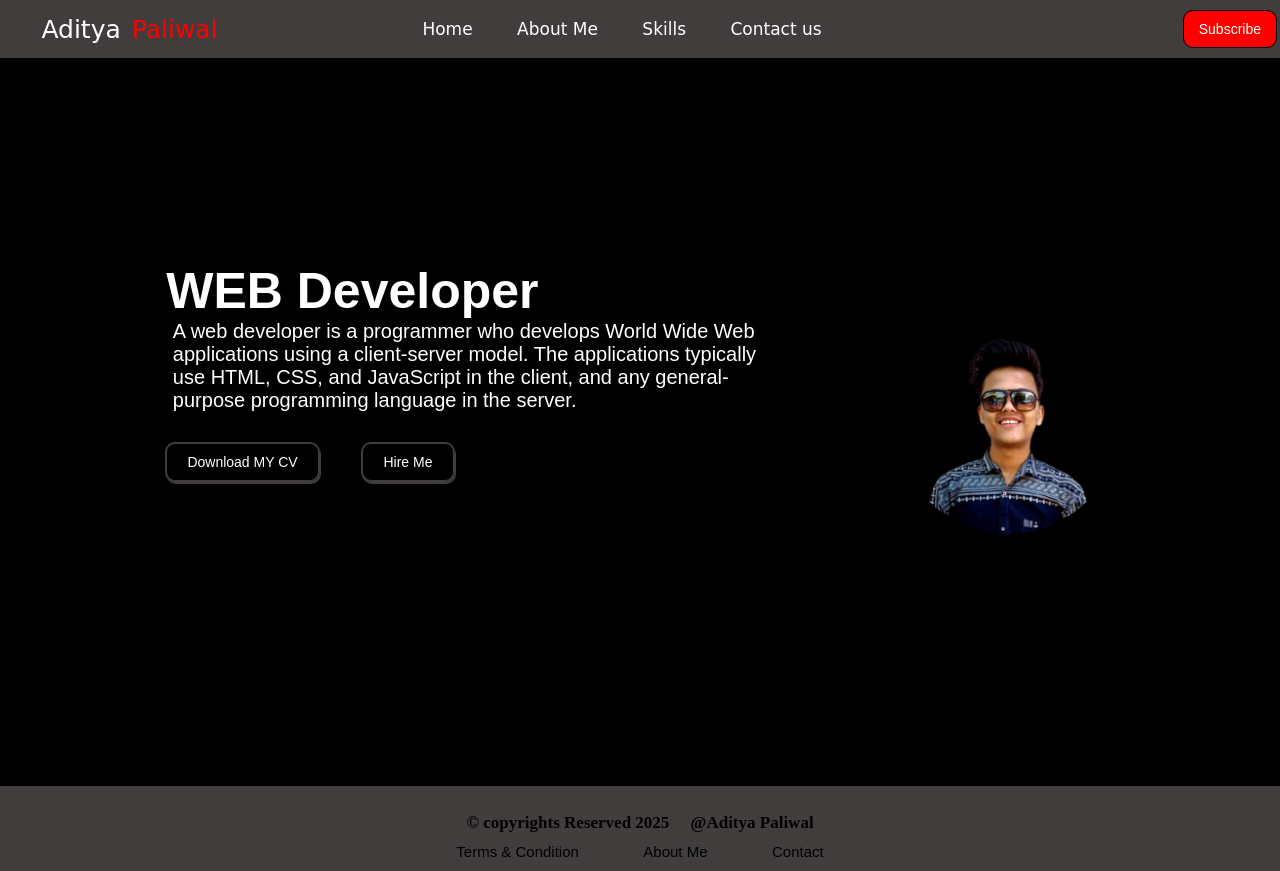
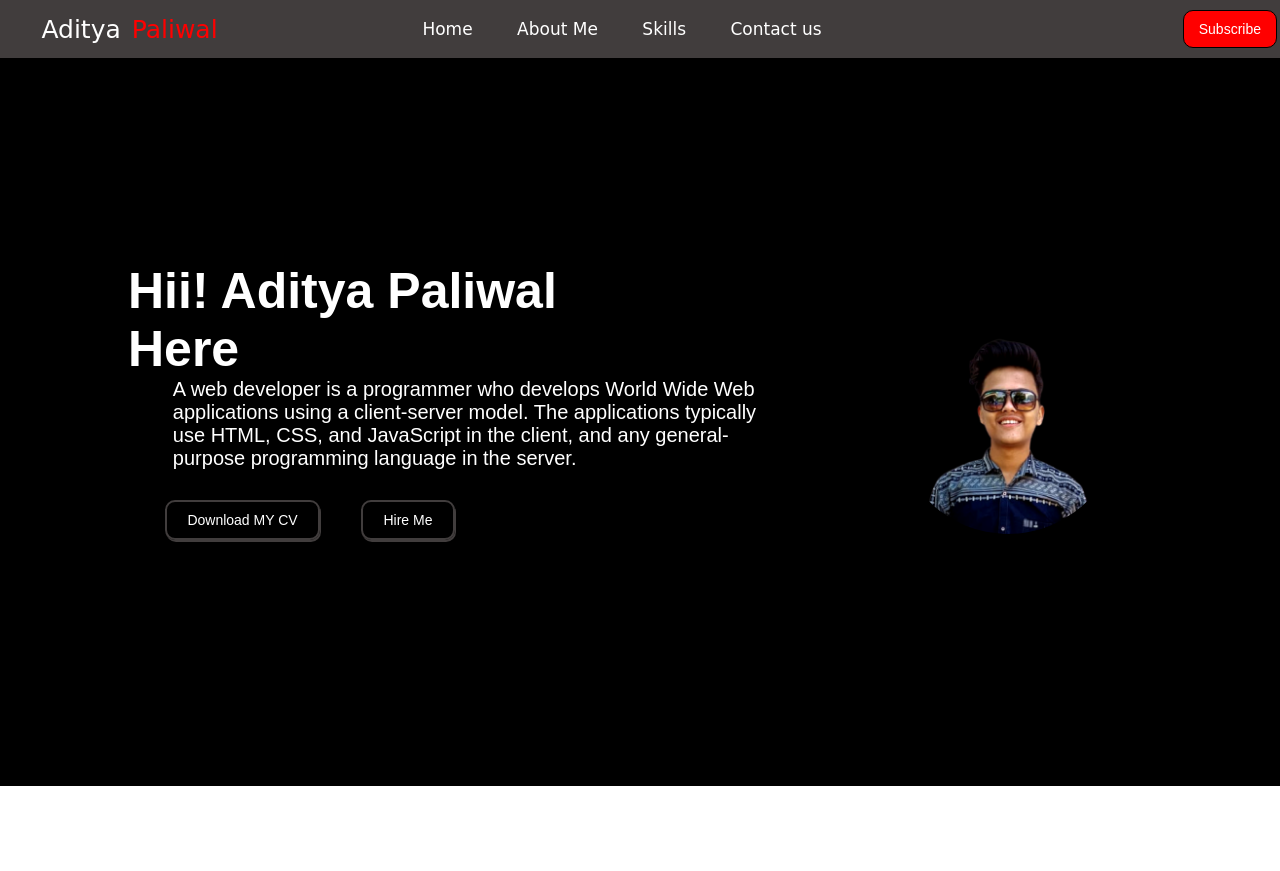
Before and after one commit to AdityaPaliwal1/adityapaliwal.github.io, a plain HTML site: page index.html in a window 1280 px wide. After the commit the page ends 800 px from the top, so only its background shows below. Drawn offline with Linux system fonts and the light colour scheme; a web font is replaced by a local one.

Commit message:
Update index.html

```diff
--- a/index.html
+++ b/index.html
@@ -36,7 +36,7 @@
     </nav>
     <section class="ap-secf">
         <div class="rightsec">
-            <h2 class="bigtag">WEB Developer</h2>
+            <h2 class="bigtag">Hii! Aditya Paliwal Here </h2>
             <p class="smalltag">
                 A web developer is a programmer who develops World Wide Web applications using a client-server model.
                 The applications typically use HTML, CSS, and JavaScript in the client, and any general-purpose
@@ -50,7 +50,7 @@
             <img src="logo.aditya-removebg-preview.png" alt="logo">
         </div>
     </section>
-    <div class="fotter">
+    <!-- <div class="fotter">
         <p>&copy copyrights Reserved 2025 &nbsp; &nbsp; @Aditya Paliwal</p>
         <div class="fotter-links">
             <ul>
@@ -59,7 +59,7 @@
                 <li><a href="contact.html">Contact </a></li>
             </ul>
         </div>
-    </div>
+    </div> -->
     <script src="script.js"></script>
 </body>
 
```
